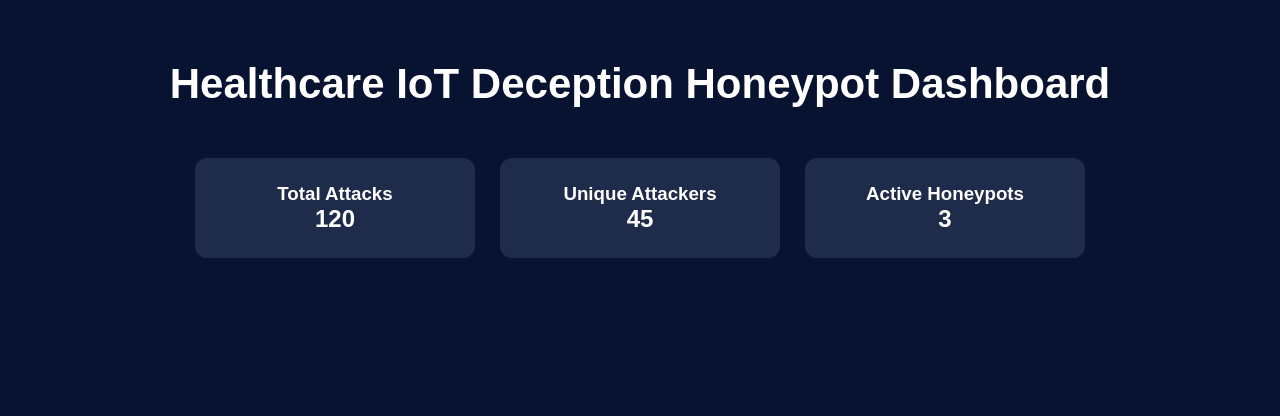
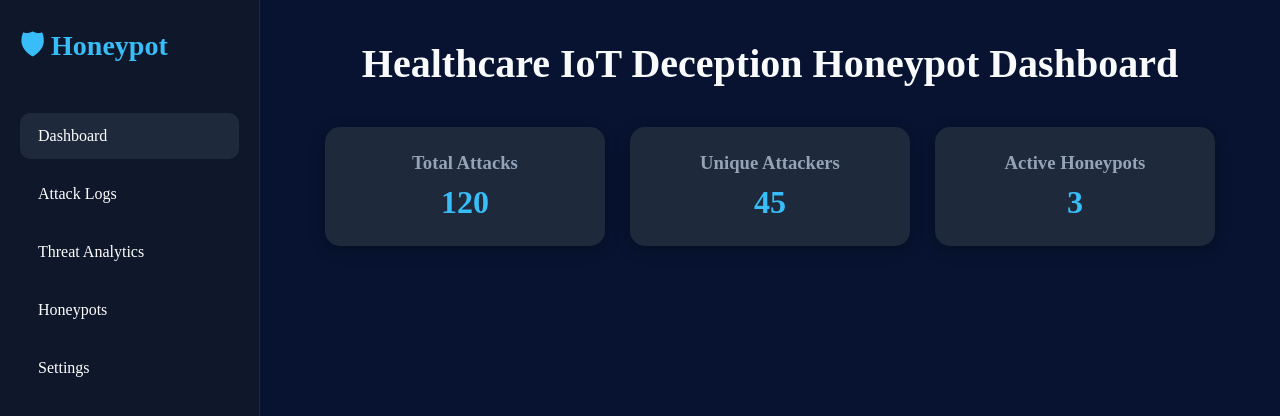
Before and after one commit to Sk8805/Healthcare---IoT-Deception-Honeypot-Network, a React app in the folder frontend/: page / in a window 1280 px wide. Shown: the top 416 px of the page. Built offline with nearby package versions, Linux system fonts and the light colour scheme; the HTML template or start-up script is replaced by a standard one.

Commit message:
style: enhance sidebar and dashboard visual design

```diff
--- a/frontend/src/App.jsx
+++ b/frontend/src/App.jsx
@@ -1,24 +1,30 @@
+import Sidebar from "./components/Sidebar";
 import StatCard from "./components/StatCard";
 
 function App() {
   return (
     <div
       style={{
+        display: "flex",
         backgroundColor: "#071330",
+        color: "white",
         minHeight: "100vh",
-        width: "100vw",
-        color: "white",
+      }}
+    >
+      <Sidebar />
+
+      <div
+        style={{
+          flex: 1,
           padding: "40px",
-        boxSizing: "border-box",
-        fontFamily: "Arial, sans-serif",
         }}
       >
         <h1
           style={{
             textAlign: "center",
-          fontSize: "42px",
-          marginBottom: "50px",
-          marginTop: "20px",
+            marginBottom: "40px",
+            fontSize: "40px",
+            color: "#f8fafc",
             }}
         >
             Healthcare IoT Deception Honeypot Dashboard
@@ -37,6 +43,7 @@ function App() {
           <StatCard title="Active Honeypots" value="3" />
         </div>
       </div>
+    </div>
   );
 }
 
--- /dev/null
+++ b/frontend/src/components/Sidebar.jsx
@@ -0,0 +1,53 @@
+function Sidebar() {
+  const menuItems = [
+    "Dashboard",
+    "Attack Logs",
+    "Threat Analytics",
+    "Honeypots",
+    "Settings",
+  ];
+
+  return (
+    <div
+      style={{
+        width: "260px",
+        minHeight: "100vh",
+        background: "#0f172a",
+        color: "white",
+        padding: "25px 20px",
+        borderRight: "1px solid #1e293b",
+      }}
+    >
+      <h1
+        style={{
+          fontSize: "28px",
+          marginBottom: "40px",
+          color: "#38bdf8",
+        }}
+      >
+        🛡 Honeypot
+      </h1>
+
+      {menuItems.map((item, index) => (
+        <div
+          key={index}
+          style={{
+            padding: "14px 18px",
+            marginBottom: "12px",
+            borderRadius: "10px",
+            cursor: "pointer",
+            backgroundColor:
+              item === "Dashboard" ? "#1e293b" : "transparent",
+            transition: "0.3s",
+            fontSize: "16px",
+            fontWeight: "500",
+          }}
+        >
+          {item}
+        </div>
+      ))}
+    </div>
+  );
+}
+
+export default Sidebar;
--- a/frontend/src/components/StatCard.jsx
+++ b/frontend/src/components/StatCard.jsx
@@ -2,15 +2,30 @@ function StatCard({ title, value }) {
   return (
     <div
       style={{
-        backgroundColor: "#1e2b4a",
+        background: "#1e293b",
         width: "280px",
         padding: "25px",
-        borderRadius: "12px",
+        borderRadius: "15px",
         textAlign: "center",
+        boxShadow: "0 4px 15px rgba(0,0,0,0.25)",
       }}
     >
-      <h3>{title}</h3>
-      <h2>{value}</h2>
+      <h3
+        style={{
+          color: "#94a3b8",
+          marginBottom: "10px",
+        }}
+      >
+        {title}
+      </h3>
+
+      <h1
+        style={{
+          color: "#38bdf8",
+        }}
+      >
+        {value}
+      </h1>
     </div>
   );
 }
```
Lines whose indentation alone changed are shown as unchanged.
